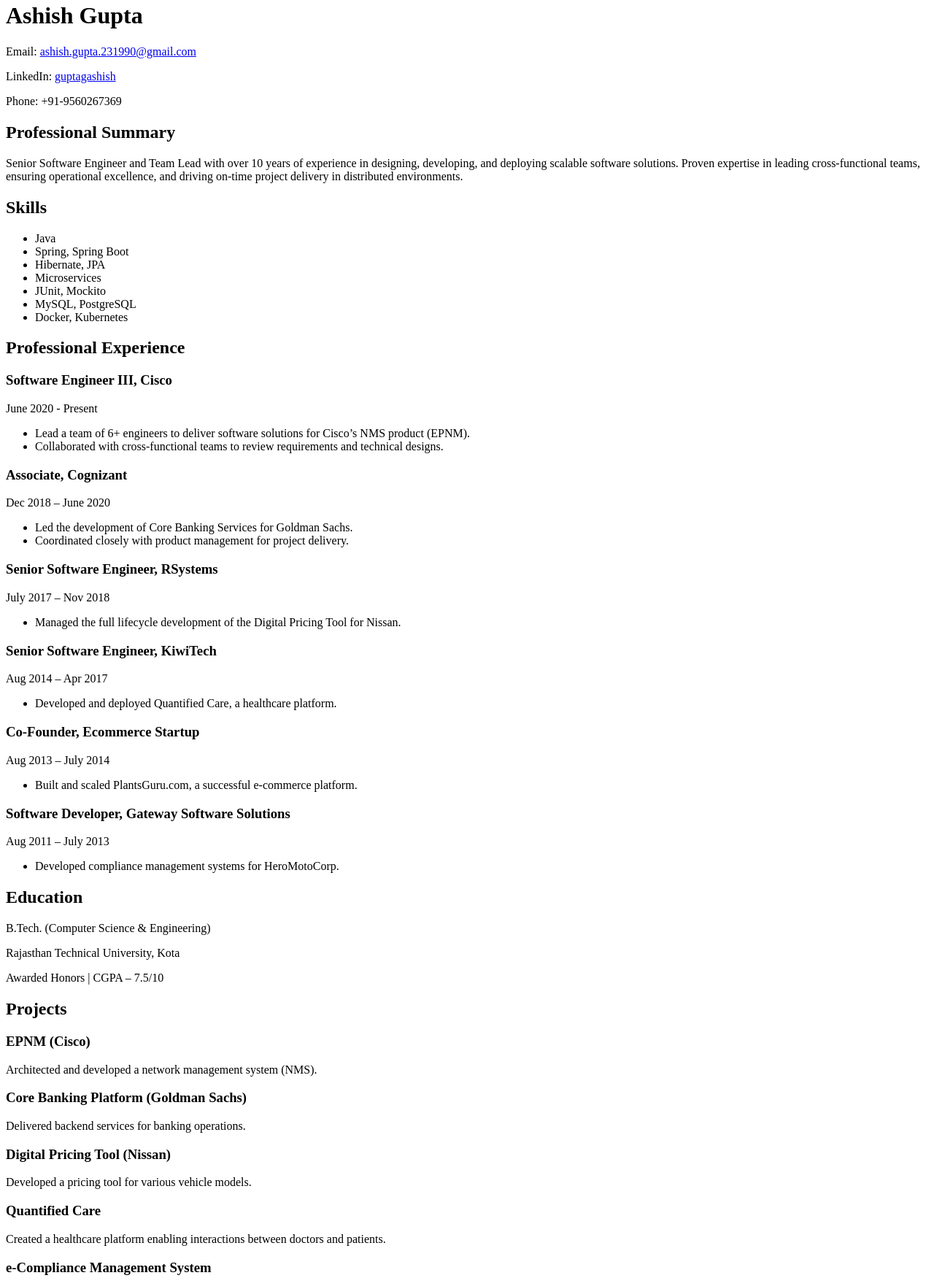
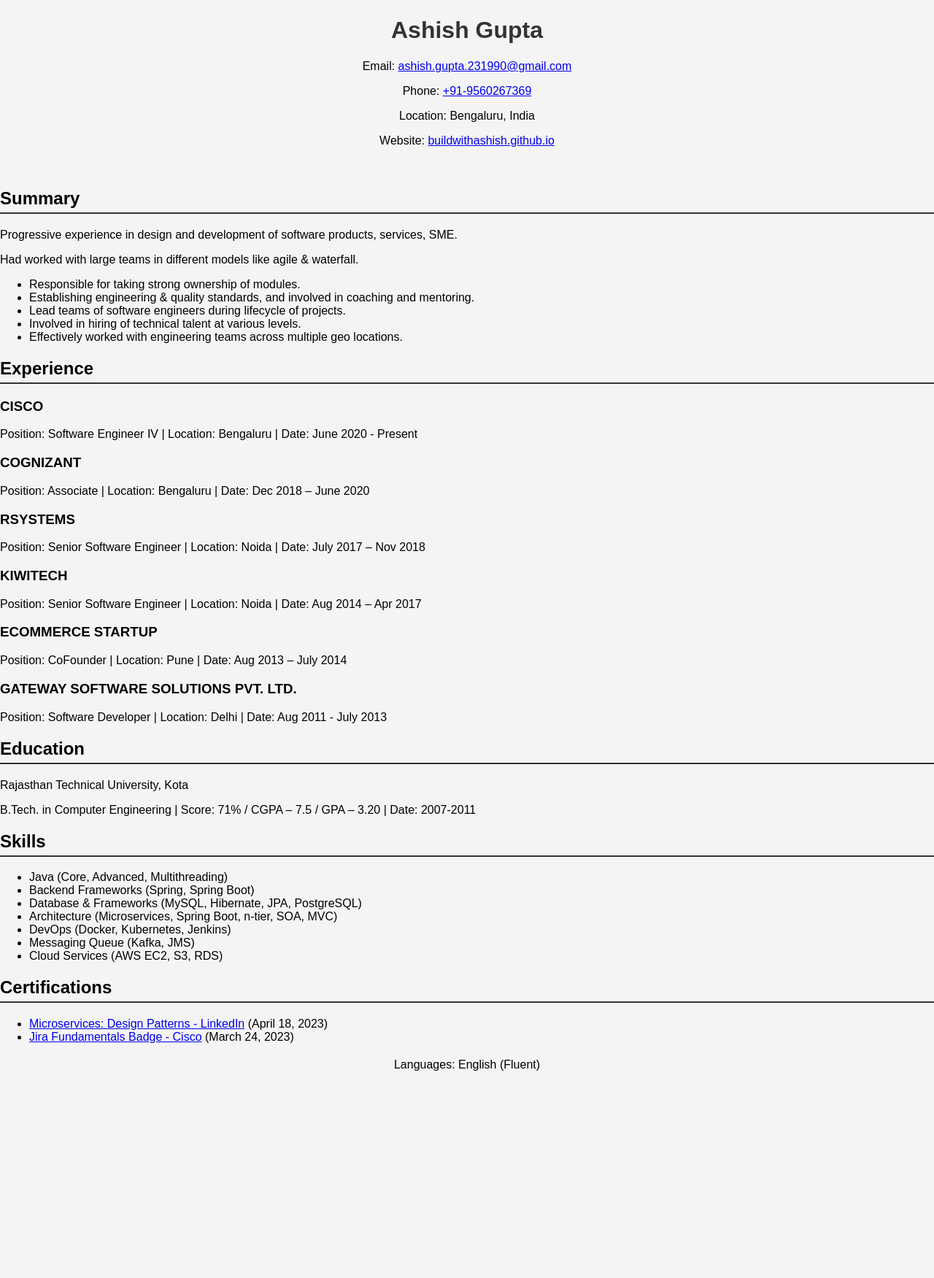
Before and after one commit to buildwithashish/buildwithashish.github.io, a plain HTML site: page index.html in a window 1280 px wide. Shown: the part 18-1769 px from the top of the page at 73% size. After the commit the page ends 1502 px from the top, so only its background shows below. Drawn offline with Linux system fonts and the light colour scheme.

Commit message:
Updated index.html for the full content of 1st page

```diff
--- a/index.html
+++ b/index.html
@@ -3,96 +3,88 @@
 <head>
     <meta charset="UTF-8">
     <meta name="viewport" content="width=device-width, initial-scale=1.0">
+    <link rel="stylesheet" href="style.css">
     <title>Ashish Gupta's Resume</title>
-    <link rel="stylesheet" href="styles.css">
 </head>
 <body>
-    <div class="container">
     <header>
         <h1>Ashish Gupta</h1>
         <p>Email: <a href="mailto:ashish.gupta.231990@gmail.com">ashish.gupta.231990@gmail.com</a></p>
-            <p>LinkedIn: <a href="https://www.linkedin.com/in/guptagashish">guptagashish</a></p>
-            <p>Phone: +91-9560267369</p>
+        <p>Phone: <a href="tel:+919560267369">+91-9560267369</a></p>
+        <p>Location: Bengaluru, India</p>
+        <p>Website: <a href="https://buildwithashish.github.io" target="_blank">buildwithashish.github.io</a></p>
     </header>
 
-        <section class="summary">
-            <h2>Professional Summary</h2>
-            <p>Senior Software Engineer and Team Lead with over 10 years of experience in designing, developing, and deploying scalable software solutions. Proven expertise in leading cross-functional teams, ensuring operational excellence, and driving on-time project delivery in distributed environments.</p>
-        </section>
-
-        <section class="skills">
-            <h2>Skills</h2>
+    <section id="summary">
+        <h2>Summary</h2>
+        <p>Progressive experience in design and development of software products, services, SME.</p>
+        <p>Had worked with large teams in different models like agile & waterfall.</p>
         <ul>
-                <li>Java</li>
-                <li>Spring, Spring Boot</li>
-                <li>Hibernate, JPA</li>
-                <li>Microservices</li>
-                <li>JUnit, Mockito</li>
-                <li>MySQL, PostgreSQL</li>
-                <li>Docker, Kubernetes</li>
+            <li>Responsible for taking strong ownership of modules.</li>
+            <li>Establishing engineering & quality standards, and involved in coaching and mentoring.</li>
+            <li>Lead teams of software engineers during lifecycle of projects.</li>
+            <li>Involved in hiring of technical talent at various levels.</li>
+            <li>Effectively worked with engineering teams across multiple geo locations.</li>
         </ul>
     </section>
 
-        <section class="experience">
-            <h2>Professional Experience</h2>
-            <h3>Software Engineer III, Cisco</h3>
-            <p>June 2020 - Present</p>
+    <section id="experience">
+        <h2>Experience</h2>
+        <div class="job">
+            <h3>CISCO</h3>
+            <p>Position: Software Engineer IV | Location: Bengaluru | Date: June 2020 - Present</p>
+        </div>
+        <div class="job">
+            <h3>COGNIZANT</h3>
+            <p>Position: Associate | Location: Bengaluru | Date: Dec 2018 – June 2020</p>
+        </div>
+        <div class="job">
+            <h3>RSYSTEMS</h3>
+            <p>Position: Senior Software Engineer | Location: Noida | Date: July 2017 – Nov 2018</p>
+        </div>
+        <div class="job">
+            <h3>KIWITECH</h3>
+            <p>Position: Senior Software Engineer | Location: Noida | Date: Aug 2014 – Apr 2017</p>
+        </div>
+        <div class="job">
+            <h3>ECOMMERCE STARTUP</h3>
+            <p>Position: CoFounder | Location: Pune | Date: Aug 2013 – July 2014</p>
+        </div>
+        <div class="job">
+            <h3>GATEWAY SOFTWARE SOLUTIONS PVT. LTD.</h3>
+            <p>Position: Software Developer | Location: Delhi | Date: Aug 2011 - July 2013</p>
+        </div>
+    </section>
+
+    <section id="education">
+        <h2>Education</h2>
+        <p>Rajasthan Technical University, Kota</p>
+        <p>B.Tech. in Computer Engineering | Score: 71% / CGPA – 7.5 / GPA – 3.20 | Date: 2007-2011</p>
+    </section>
+
+    <section id="skills">
+        <h2>Skills</h2>
         <ul>
-                <li>Lead a team of 6+ engineers to deliver software solutions for Cisco’s NMS product (EPNM).</li>
-                <li>Collaborated with cross-functional teams to review requirements and technical designs.</li>
-            </ul>
-            <h3>Associate, Cognizant</h3>
-            <p>Dec 2018 – June 2020</p>
-            <ul>
-                <li>Led the development of Core Banking Services for Goldman Sachs.</li>
-                <li>Coordinated closely with product management for project delivery.</li>
-            </ul>
-            <h3>Senior Software Engineer, RSystems</h3>
-            <p>July 2017 – Nov 2018</p>
-            <ul>
-                <li>Managed the full lifecycle development of the Digital Pricing Tool for Nissan.</li>
-            </ul>
-            <h3>Senior Software Engineer, KiwiTech</h3>
-            <p>Aug 2014 – Apr 2017</p>
-            <ul>
-                <li>Developed and deployed Quantified Care, a healthcare platform.</li>
-            </ul>
-            <h3>Co-Founder, Ecommerce Startup</h3>
-            <p>Aug 2013 – July 2014</p>
-            <ul>
-                <li>Built and scaled PlantsGuru.com, a successful e-commerce platform.</li>
-            </ul>
-            <h3>Software Developer, Gateway Software Solutions</h3>
-            <p>Aug 2011 – July 2013</p>
-            <ul>
-                <li>Developed compliance management systems for HeroMotoCorp.</li>
+            <li>Java (Core, Advanced, Multithreading)</li>
+            <li>Backend Frameworks (Spring, Spring Boot)</li>
+            <li>Database & Frameworks (MySQL, Hibernate, JPA, PostgreSQL)</li>
+            <li>Architecture (Microservices, Spring Boot, n-tier, SOA, MVC)</li>
+            <li>DevOps (Docker, Kubernetes, Jenkins)</li>
+            <li>Messaging Queue (Kafka, JMS)</li>
+            <li>Cloud Services (AWS EC2, S3, RDS)</li>
         </ul>
     </section>
 
-        <section class="education">
-            <h2>Education</h2>
-            <p>B.Tech. (Computer Science & Engineering)</p>
-            <p>Rajasthan Technical University, Kota</p>
-            <p>Awarded Honors | CGPA – 7.5/10</p>
-        </section>
-
-        <section class="projects">
-            <h2>Projects</h2>
-            <h3>EPNM (Cisco)</h3>
-            <p>Architected and developed a network management system (NMS).</p>
-            <h3>Core Banking Platform (Goldman Sachs)</h3>
-            <p>Delivered backend services for banking operations.</p>
-            <h3>Digital Pricing Tool (Nissan)</h3>
-            <p>Developed a pricing tool for various vehicle models.</p>
-            <h3>Quantified Care</h3>
-            <p>Created a healthcare platform enabling interactions between doctors and patients.</p>
-            <h3>e-Compliance Management System</h3>
-            <p>Developed a compliance tracking system for organizations.</p>
+    <section id="certifications">
+        <h2>Certifications</h2>
+        <ul>
+            <li><a href="https://www.linkedin.com/learning/certificates/35b94caf290a1b42c984b06c11f1ef72565abf14bf14e2a3c25b87f6b98adc60?lipi=urn%3Ali%3Apage%3Ad_flagship3_profile_view_base%3BVV6qIax4RXm6Y1LogYnGAw%3D%3D" target="_blank">Microservices: Design Patterns - LinkedIn</a> (April 18, 2023)</li>
+            <li><a href="https://university.atlassian.com/student/award/QSrfHNDmEguGUfB7VsspwF4X" target="_blank">Jira Fundamentals Badge - Cisco</a> (March 24, 2023)</li>
+        </ul>
     </section>
 
     <footer>
-            <p>© 2024 Ashish Gupta. All rights reserved.</p>
+        <p>Languages: English (Fluent)</p>
     </footer>
-    </div>
 </body>
 </html>
```
Lines whose indentation alone changed are shown as unchanged.
